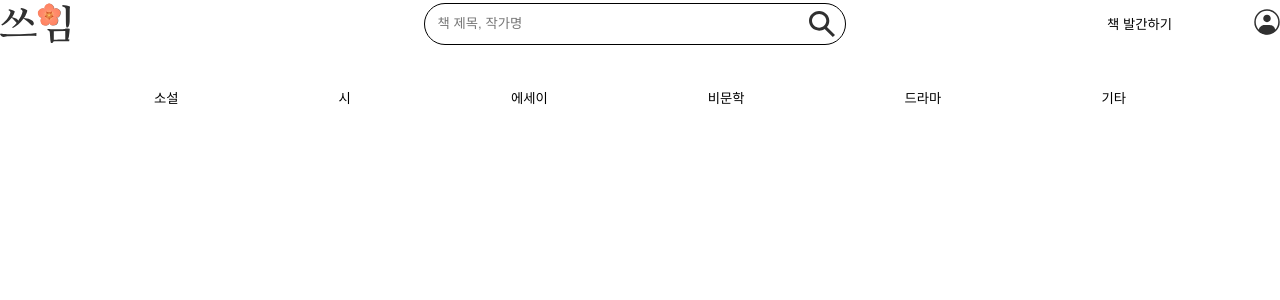
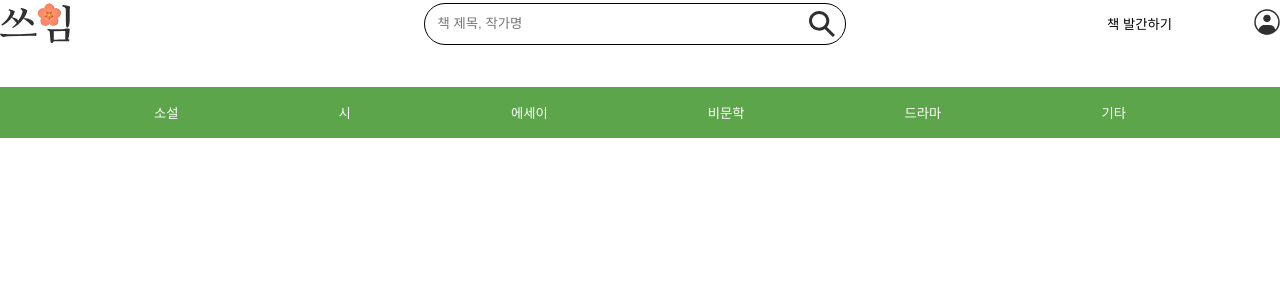
Before and after one commit to LikeLionHGU/Welch-s_Front, a React (Create React App) app: page / in a window 1280 px wide. Shown: the top 300 px of the page. Built offline with nearby package versions, Linux system fonts and the light colour scheme.

Commit message:
style: 헤더 색상 입히기

```diff
--- a/src/components/Header.jsx
+++ b/src/components/Header.jsx
@@ -44,7 +44,7 @@ export default function Header({ mode }) {
         </div>
       </div>
       <div className="categoryContainer">
-        <div className="category">
+        <div className="category" id="upper-category">
           {Object.keys(categories).map((category) => (
             <button
               key={category}
--- a/src/styles/header.css
+++ b/src/styles/header.css
@@ -56,3 +56,13 @@ img {
   display: flex;
   justify-content: space-evenly;
 }
+
+#upper-category {
+  padding: 15px 0;
+  background-color: #5ca54b;
+}
+
+#upper-category button {
+  background-color: #5ca54b;
+  color: white;
+}
```
